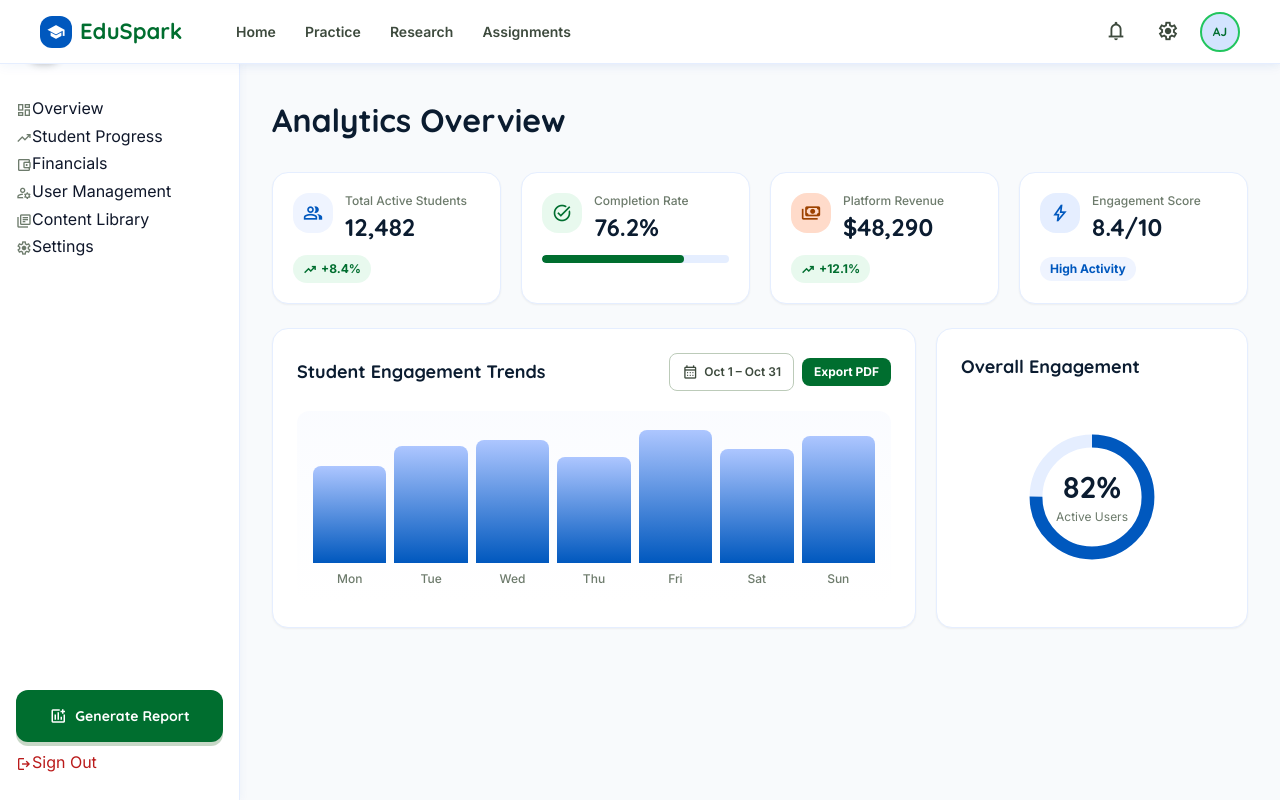
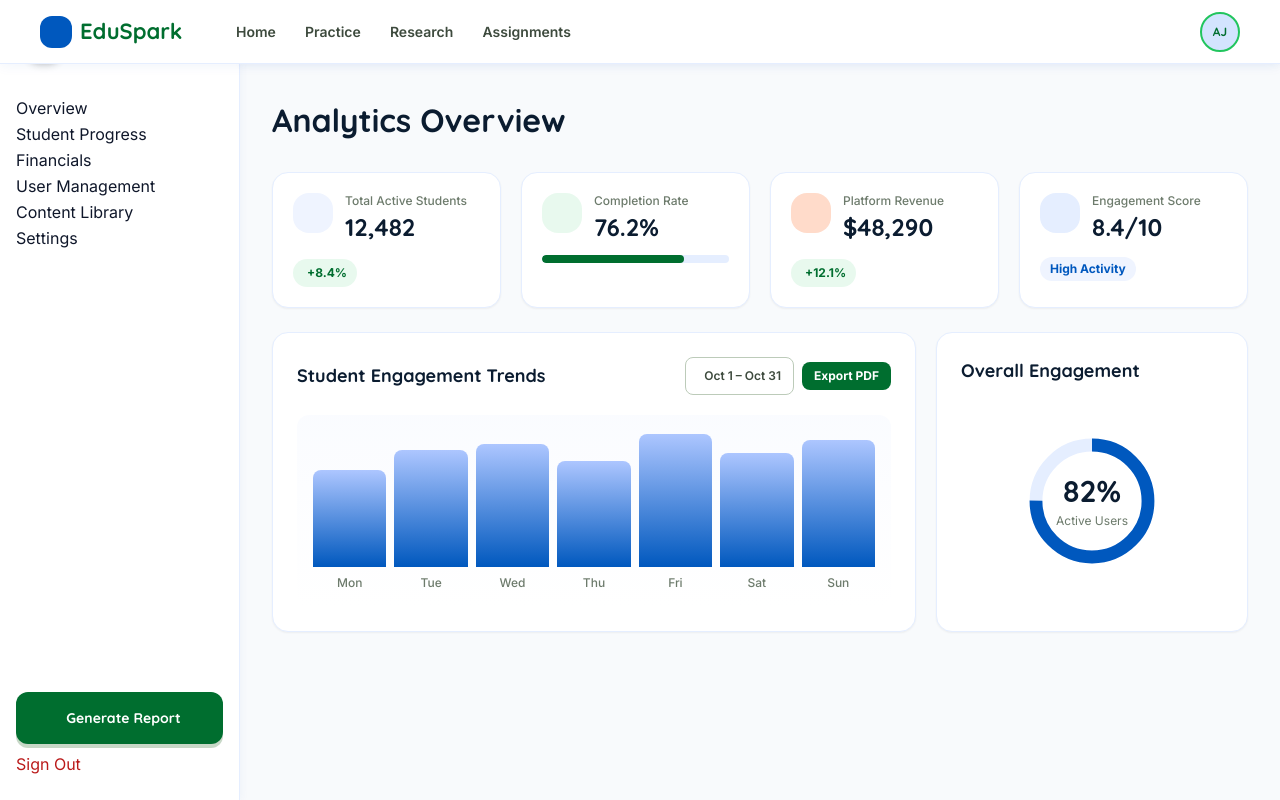
Before and after one commit to Goshike-Shyam/student_assistant, a Next.js app: page /admin in a window 1280 px wide. Built offline with nearby package versions, Linux system fonts and the light colour scheme.

Commit message:
Fixed UI label issues and React299 errors

```diff
--- a/app/globals.css
+++ b/app/globals.css
@@ -1,9 +1,34 @@
 @import url('https://fonts.googleapis.com/css2?family=Inter:wght@400;500;600;700&family=Quicksand:wght@500;600;700&display=swap');
-@import url('https://fonts.googleapis.com/css2?family=Material+Symbols+Outlined:wght,FILL@100..700,0..1&display=swap');
 
 @tailwind base;
 @tailwind components;
 @tailwind utilities;
+
+/* Icon emoji mapping */
+.mat::before {
+  margin-right: 0.25em;
+}
+
+.mat[class*="notifications"]::before { content: "🔔"; }
+.mat[class*="settings"]::before { content: "⚙️"; }
+.mat[class*="search"]::before { content: "🔍"; }
+.mat[class*="grid_on"]::before { content: "📊"; }
+.mat[class*="science"]::before { content: "🔬"; }
+.mat[class*="menu_book"]::before { content: "📚"; }
+.mat[class*="history_edu"]::before { content: "📜"; }
+.mat[class*="palette"]::before { content: "🎨"; }
+.mat[class*="school"]::before { content: "🏫"; }
+.mat[class*="assignment"]::before { content: "📋"; }
+.mat[class*="check_circle"]::before { content: "✅"; }
+.mat[class*="trending_up"]::before { content: "📈"; }
+.mat[class*="local_fire_department"]::before { content: "🔥"; }
+.mat[class*="chevron_left"]::before { content: "◀"; }
+.mat[class*="chevron_right"]::before { content: "▶"; }
+.mat[class*="bolt"]::before { content: "⚡"; }
+.mat[class*="admin_panel_settings"]::before { content: "🔧"; }
+.mat[class*="family_restroom"]::before { content: "👨‍👩‍👧‍👦"; }
+.mat[class*="logout"]::before { content: "🚪"; }
+.mat[class*="arrow_forward"]::before { content: "➡️"; }
 
 :root {
   color-scheme: light;
@@ -41,15 +66,33 @@ body {
 }
 
 .mat {
-  font-variation-settings: 'FILL' 0, 'wght' 400, 'GRAD' 0, 'opsz' 24;
+  font-size: 0;
+  display: inline-block;
   vertical-align: middle;
-  font-family: 'Material Symbols Outlined', sans-serif;
+  white-space: nowrap;
+}
+
+.mat::before {
+  font-size: 24px;
+  line-height: 1;
+  display: inline-block;
+  margin-right: 0.25em;
+  vertical-align: -0.125em;
 }
 
 .mat-fill {
-  font-variation-settings: 'FILL' 1, 'wght' 600, 'GRAD' 0, 'opsz' 24;
+  font-size: 0;
+  display: inline-block;
   vertical-align: middle;
-  font-family: 'Material Symbols Outlined', sans-serif;
+  white-space: nowrap;
+}
+
+.mat-fill::before {
+  font-size: 24px;
+  line-height: 1;
+  display: inline-block;
+  margin-right: 0.25em;
+  vertical-align: -0.125em;
 }
 
 /* 3D Button Effects */
--- a/app/layout.tsx
+++ b/app/layout.tsx
@@ -1,6 +1,7 @@
 import type { Metadata } from 'next';
 import './globals.css';
 import { SiteHeader } from '@/components/ui/site-header';
+import { IconEmojiReplacer } from '@/components/icon-emoji-replacer';
 
 export const metadata: Metadata = {
   title: 'School Assistant',
@@ -15,6 +16,7 @@ export default function RootLayout({
   return (
     <html lang="en">
       <body className="min-h-screen bg-slate-50 text-slate-900 antialiased">
+        <IconEmojiReplacer />
         <SiteHeader />
         <div>{children}</div>
       </body>
--- a/components/auth/sign-in-form.tsx
+++ b/components/auth/sign-in-form.tsx
@@ -2,7 +2,12 @@
 
 import { useState } from 'react';
 import Link from 'next/link';
-import { Session } from 'inspector';
+
+interface User {
+  id?: string;
+  email?: string;
+  name?: string;
+}
 
 const API_URL = process.env.NEXT_PUBLIC_API_URL || 'http://localhost:4000';
 
@@ -10,8 +15,7 @@ export default function SignInForm() {
   const [email, setEmail] = useState('');
   const [password, setPassword] = useState('');
   const [status, setStatus] = useState<string | null>(null);
-  //const [session, setSession] = useState(null);
-  const [session, setSession] = useState<Session | null>(null);
+  const [session, setSession] = useState<User | null>(null);
 
   const handleSignIn = async (event: React.FormEvent<HTMLFormElement>) => {
     event.preventDefault();
--- /dev/null
+++ b/components/icon-emoji-replacer.tsx
@@ -0,0 +1,20 @@
+'use client';
+
+import { useEffect } from 'react';
+import { iconEmojiMap } from '@/lib/icon-emoji-map';
+
+export function IconEmojiReplacer() {
+  useEffect(() => {
+    // Replace all .mat span text content with emoji
+    const iconSpans = document.querySelectorAll('span.mat');
+
+    iconSpans.forEach((span) => {
+      const iconName = span.textContent?.trim();
+      if (iconName && iconEmojiMap[iconName as keyof typeof iconEmojiMap]) {
+        span.textContent = iconEmojiMap[iconName as keyof typeof iconEmojiMap];
+      }
+    });
+  }, []);
+
+  return null;
+}
--- /dev/null
+++ b/lib/icon-emoji-map.ts
@@ -0,0 +1,34 @@
+// Mapping of Material Icon names to emoji representations
+export const iconEmojiMap: Record<string, string> = {
+  'notifications': '🔔',
+  'settings': '⚙️',
+  'search': '🔍',
+  'grid_on': '📊',
+  'science': '🔬',
+  'menu_book': '📚',
+  'history_edu': '📜',
+  'palette': '🎨',
+  'school': '🏫',
+  'assignment': '📋',
+  'check_circle': '✅',
+  'trending_up': '📈',
+  'local_fire_department': '🔥',
+  'chevron_left': '◀',
+  'chevron_right': '▶',
+  'bolt': '⚡',
+  'admin_panel_settings': '🔧',
+  'family_restroom': '👨‍👩‍👧‍👦',
+  'logout': '🚪',
+  'arrow_forward': '➡️',
+  'add_chart': '📊',
+  'manage_accounts': '👥',
+  'library_books': '📚',
+  'payments': '💳',
+  'task_alt': '✔️',
+  'group': '👥',
+  'calendar_month': '📅',
+};
+
+export function getEmojiForIcon(iconName: string): string {
+  return iconEmojiMap[iconName] || '•';
+}
```
Also changed, not shown: 2 other files (tests, documents, lock files or other folders).
